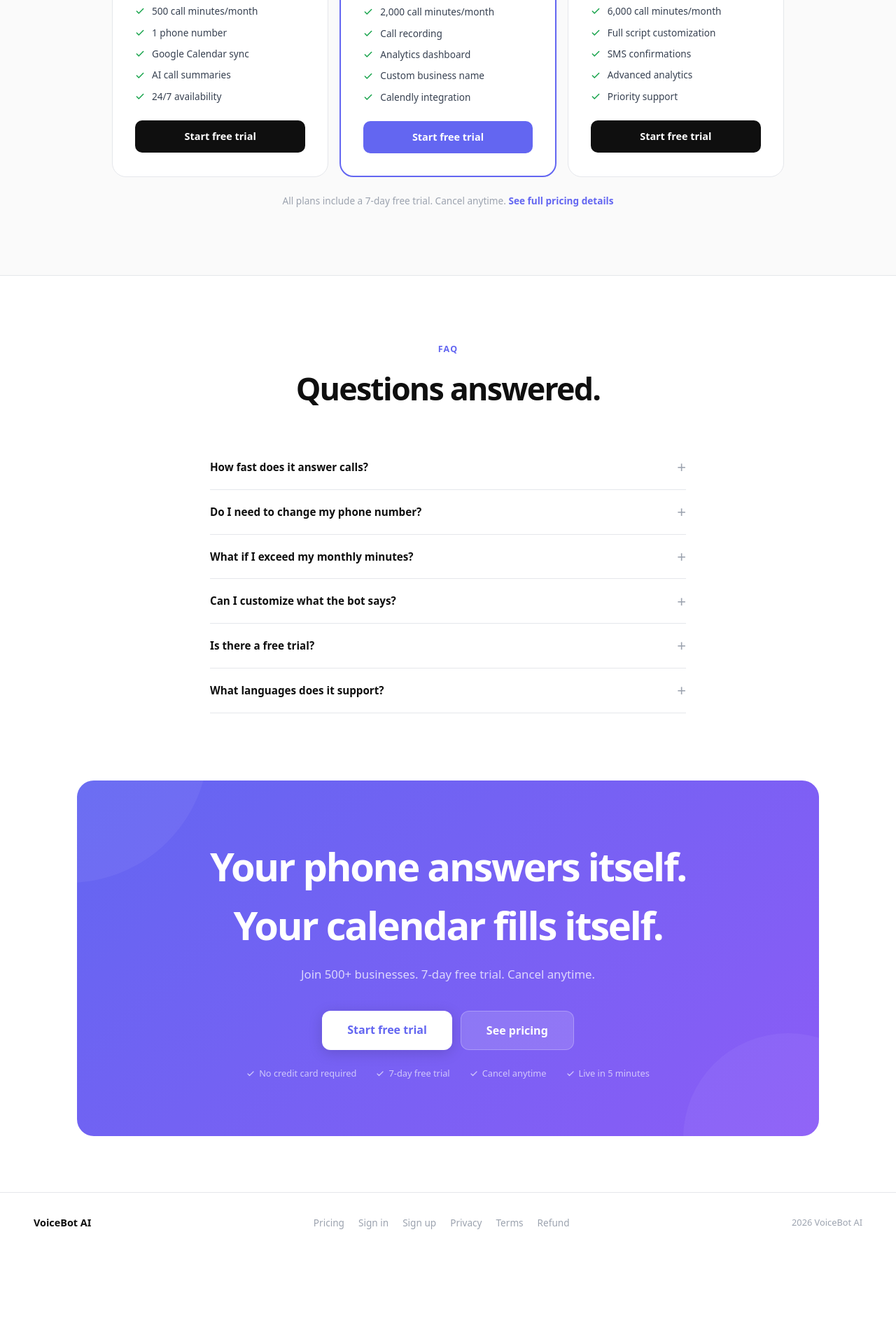
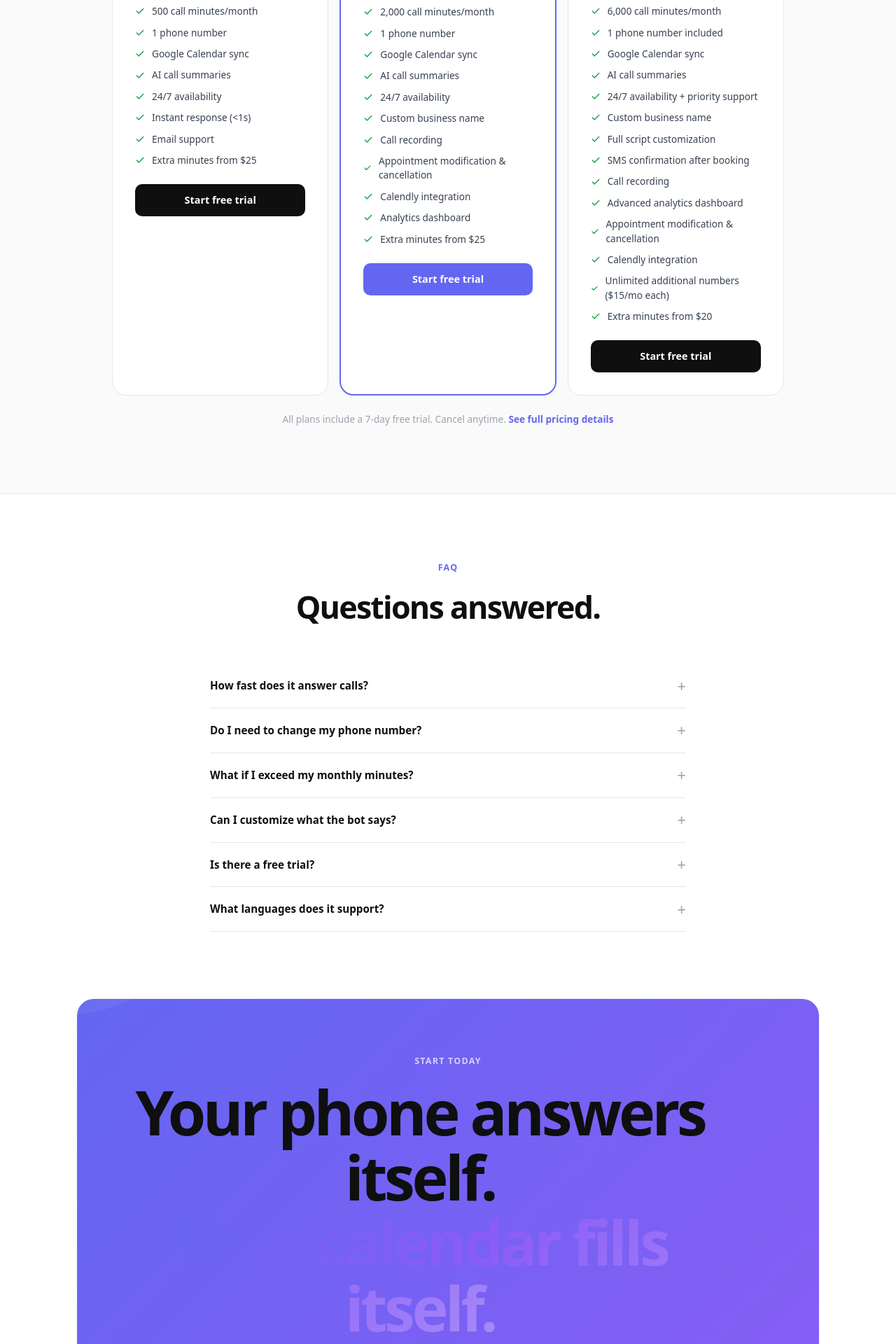
Before and after one commit to ilian94/dashboard-saas, a Next.js app: page / in a window 1280 px wide. Shown: the part 7500-9420 px from the top of the page at 70% size. Before the commit the page ends 9290 px from the top, so only its background shows below. Built offline with nearby package versions, Linux system fonts and the light colour scheme; no server answers.

Commit message:
homepage - full features on all pricing plans

```diff
--- a/app/page.js
+++ b/app/page.js
@@ -389,20 +389,21 @@ export default function Home() {
     <p style={{ textAlign: 'center', color: '#6b7280', marginBottom: '48px' }}>Start free for 7 days. No credit card required.</p>
 
     <div style={{ display: 'grid', gridTemplateColumns: 'repeat(auto-fit, minmax(260px, 1fr))', gap: '16px' }}>
+
         {[
   {
     name: 'Starter', price: '$229', desc: 'Perfect for small businesses.',
-          features: ['500 call minutes/month', '1 phone number', 'Google Calendar sync', 'AI call summaries', '24/7 availability'],
+    features: ['500 call minutes/month', '1 phone number', 'Google Calendar sync', 'AI call summaries', '24/7 availability', 'Instant response (<1s)', 'Email support', 'Extra minutes from $25'],
     popular: false,
   },
   {
     name: 'Scale', price: '$459', desc: 'For growing teams.',
-          features: ['2,000 call minutes/month', 'Call recording', 'Analytics dashboard', 'Custom business name', 'Calendly integration'],
+    features: ['2,000 call minutes/month', '1 phone number', 'Google Calendar sync', 'AI call summaries', '24/7 availability', 'Custom business name', 'Call recording', 'Appointment modification & cancellation', 'Calendly integration', 'Analytics dashboard', 'Extra minutes from $25'],
     popular: true,
   },
   {
     name: 'Business', price: '$879', desc: 'For high-volume operations.',
-          features: ['6,000 call minutes/month', 'Full script customization', 'SMS confirmations', 'Advanced analytics', 'Priority support'],
+    features: ['6,000 call minutes/month', '1 phone number included', 'Google Calendar sync', 'AI call summaries', '24/7 availability + priority support', 'Custom business name', 'Full script customization', 'SMS confirmation after booking', 'Call recording', 'Advanced analytics dashboard', 'Appointment modification & cancellation', 'Calendly integration', 'Unlimited additional numbers ($15/mo each)', 'Extra minutes from $20'],
     popular: false,
   },
       ].map(plan => (
@@ -464,9 +465,11 @@ export default function Home() {
           <div style={{ position: 'absolute', top: '-50%', left: '-20%', width: '400px', height: '400px', background: 'rgba(255,255,255,0.05)', borderRadius: '50%', pointerEvents: 'none' }} />
           <div style={{ position: 'absolute', bottom: '-30%', right: '-10%', width: '300px', height: '300px', background: 'rgba(255,255,255,0.05)', borderRadius: '50%', pointerEvents: 'none' }} />
 
-          <h2 style={{ fontSize: 'clamp(2rem, 5vw, 3.5rem)', fontWeight: 700, letterSpacing: '-0.04em', marginBottom: '16px', color: '#fff' }}>
-  Your phone answers itself.<br />Your calendar fills itself.
-</h2>
+          <p style={{ fontSize: '0.78rem', fontWeight: 700, color: 'rgba(255,255,255,0.7)', letterSpacing: '0.1em', textTransform: 'uppercase', marginBottom: '16px' }}>Start today</p>
+          <h1 style={{ fontSize: 'clamp(2.8rem, 7vw, 5.5rem)', fontWeight: 700, lineHeight: 1.06, letterSpacing: '-0.05em', marginBottom: '24px', maxWidth: '900px' }}>
+  Your phone answers itself.<br />
+  <span style={{ background: 'linear-gradient(135deg, #6366f1 0%, #8b5cf6 50%, #a78bfa 100%)', WebkitBackgroundClip: 'text', WebkitTextFillColor: 'transparent' }}>Your calendar fills itself.</span>
+</h1>
           <p style={{ color: 'rgba(255,255,255,0.75)', marginBottom: '40px', fontSize: '1.05rem' }}>
             Join 500+ businesses. 7-day free trial. Cancel anytime.
           </p>
```
Lines whose indentation alone changed are shown as unchanged.
